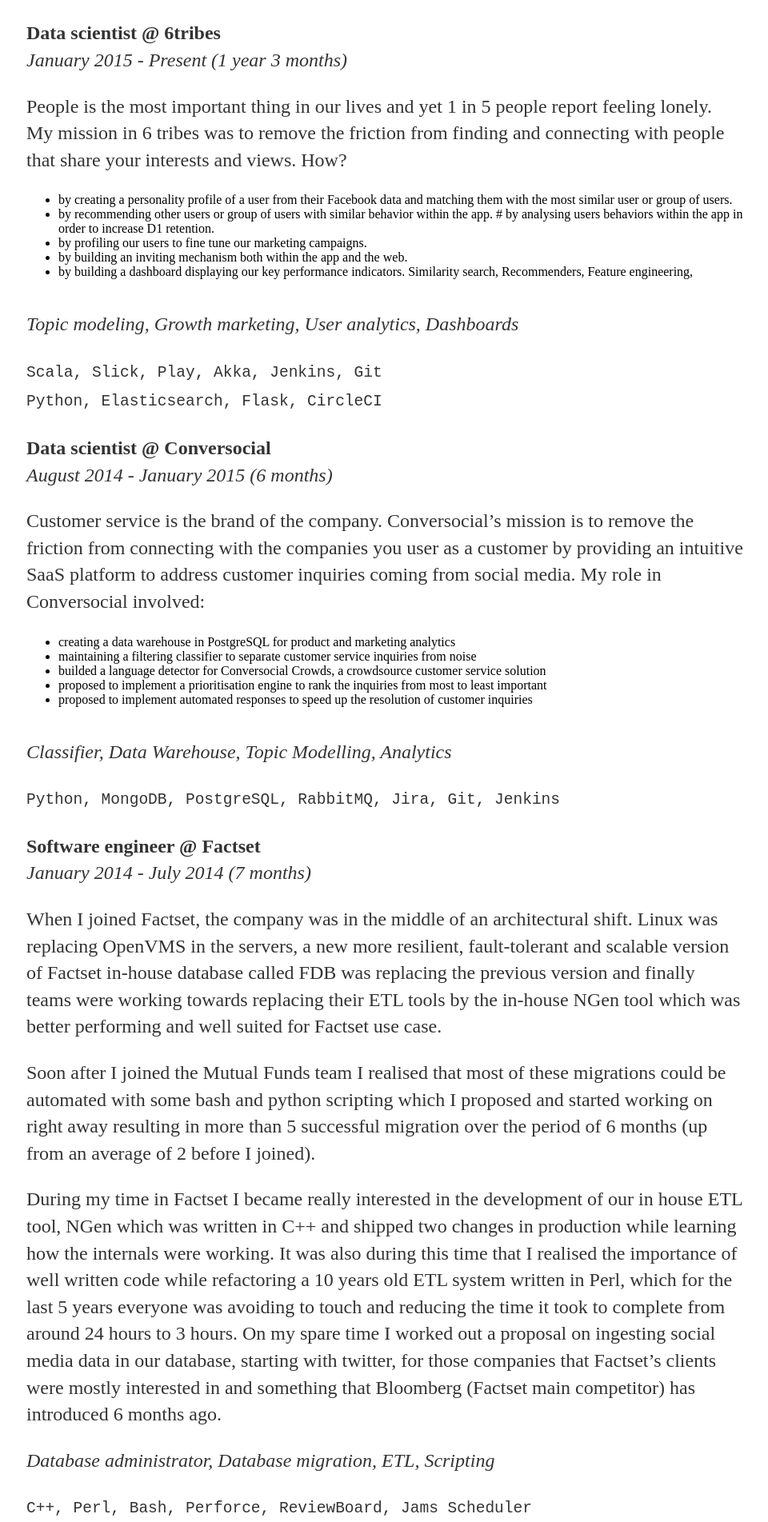
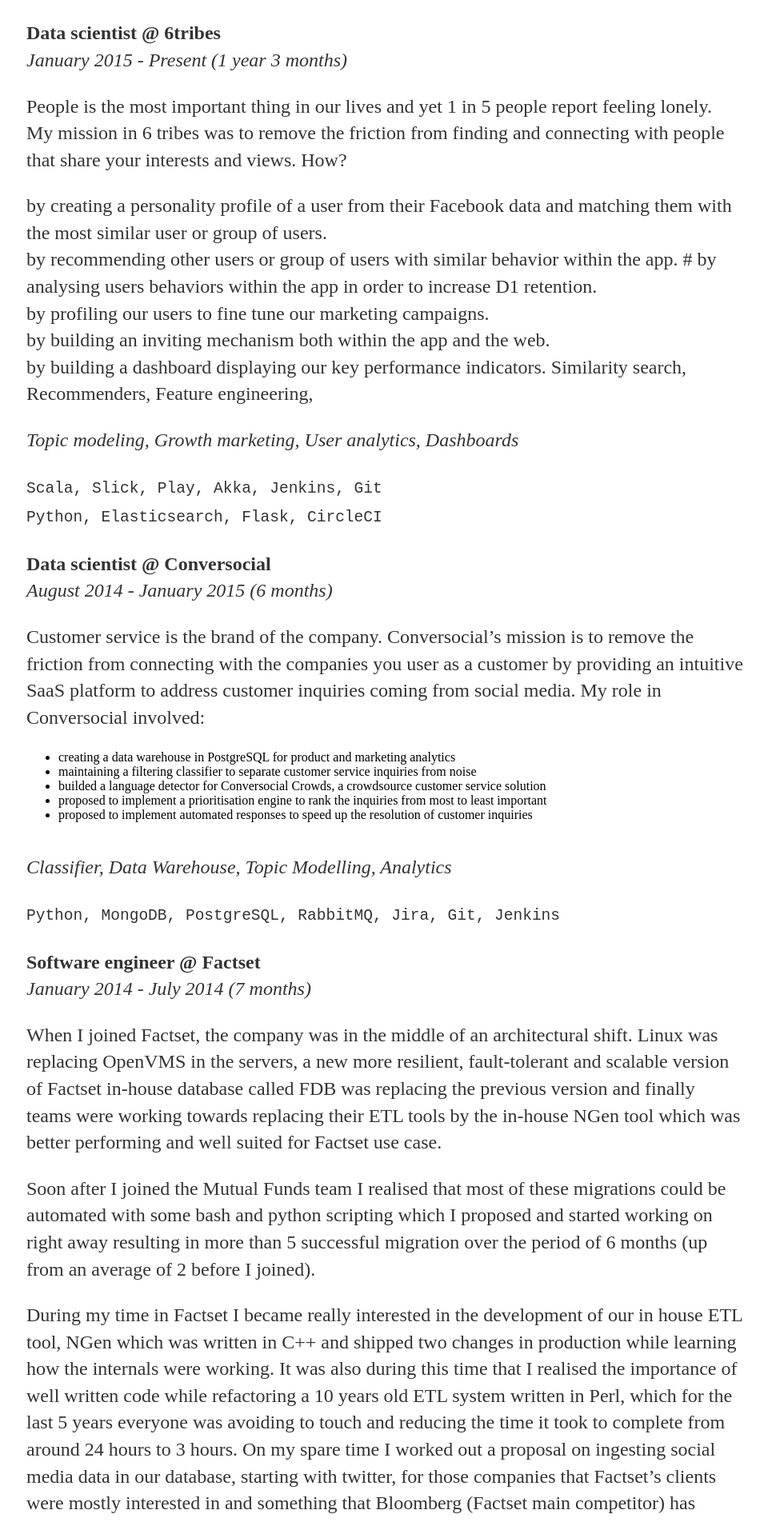
Before and after one commit to nsorros/nsorros.github.io, a Jekyll site: the page built from cv/index.html, in a window 1280 px wide. Shown: the part 528-2431 px from the top of the page at 80% size, without its empty margins (159-1119 px from the left). Built offline with Jekyll 4.4.1, drawn with Linux system fonts in a browser that asks for light colours.

Commit message:
Update index.html

```diff
--- a/cv/index.html
+++ b/cv/index.html
@@ -21,14 +21,14 @@
 <p>People is the most important thing in our lives and yet 1 in 5 people report feeling lonely. My mission in
 6 tribes was to remove the friction from finding and connecting with people that share your interests and views. How?</p>
 
-<ul>
-  <li>by creating a personality profile of a user from their Facebook data and matching them with the most similar user or group of users.</li>
-  <li>by recommending other users or group of users with similar behavior within the app. # by analysing users behaviors within the app in order to increase D1 retention.</li>
-  <li>by profiling our users to fine tune our marketing campaigns.</li>
-  <li>by building an inviting mechanism
-both within the app and the web.</li>
-  <li>by building a dashboard displaying our key performance indicators. Similarity search, Recommenders, Feature engineering,</li>
-</ul>
+<p>
+by creating a personality profile of a user from their Facebook data and matching them with the most similar user or group of users.<br />
+by recommending other users or group of users with similar behavior within the app. # by analysing users behaviors within the app in order to increase D1 retention.<br />
+by profiling our users to fine tune our marketing campaigns.<br />
+by building an inviting mechanism
+both within the app and the web.<br />
+by building a dashboard displaying our key performance indicators. Similarity search, Recommenders, Feature engineering,<br />
+</p>
 
 <p><em>Topic modeling, Growth marketing, User analytics, Dashboards</em></p>
 
```
